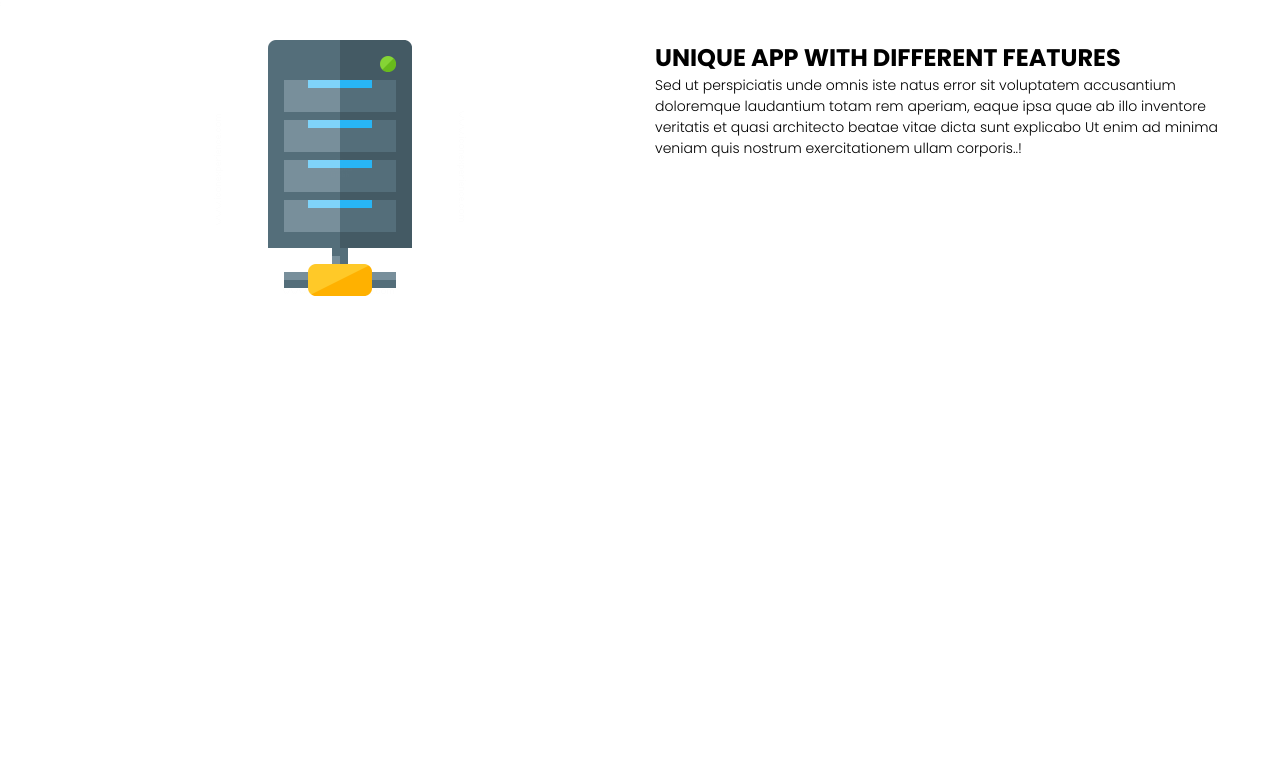
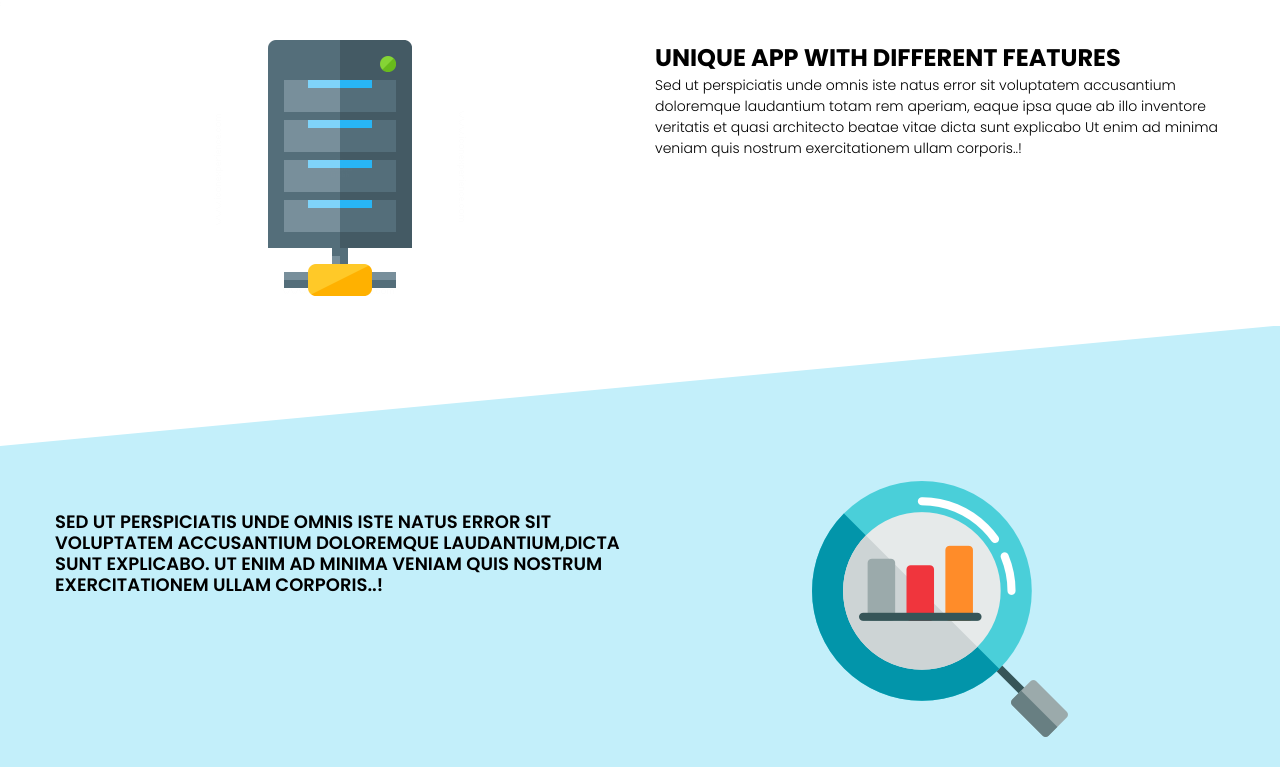
Before and after one commit to naime1947/react-website, a React (Create React App) app: page / in a window 1280 px wide. Shown: the part 757-1524 px from the top of the page. Before the commit the page ends 1083 px from the top, so only its background shows below. Built offline with nearby package versions, Linux system fonts and the light colour scheme.

Commit message:
LayoutPadding Gradient done

```diff
--- /dev/null
+++ b/src/components/LayoutPaddingGradiant.js
@@ -0,0 +1,43 @@
+import React from 'react';
+import ser6 from '../images/ser6.png';
+
+class LayoutPaddingGradiant extends React.Component {
+    state = {
+        text:''
+
+    }
+    componentDidMount() {
+     const text = 'Sed ut perspiciatis unde omnis iste natus error sit voluptatem accusantium doloremque laudantium,dicta sunt explicabo. Ut enim ad minima veniam quis nostrum exercitationem ullam corporis..!'
+
+        this.setState({
+            text
+        })
+    }
+
+    render() {
+        const {text}=this.state;
+        return (
+            <section class="layout_padding gradiant_bg cross_layout">
+         <div class="container">
+            <div class="row margin_bottom_30">
+               <div class="col-md-6 cont_theme_blog">
+                  <div class="full">
+
+                     <h4>{text}</h4>
+                  </div>
+
+               </div>
+               <div class="col-md-6 wow fadeInRight" data-wow-delay="0.5" data-wow-duration="1s">
+                  <div class="full">
+                     <div class="center"><img src={ser6} alt="#" /></div>
+                  </div>
+
+               </div>
+            </div>
+         </div>
+      </section>
+        )
+    }
+}
+
+export default LayoutPaddingGradiant;
--- a/src/components/Website.js
+++ b/src/components/Website.js
@@ -2,6 +2,7 @@ import React from 'react';
 import Header from './Header';
 import BannerParalax from './BannerParalax';
 import LayoutPadding from './LayoutPadding';
+import LayoutPaddingGradiant from './LayoutPaddingGradiant';
 
 class Website extends React.Component {
     render() {
@@ -10,6 +11,7 @@ class Website extends React.Component {
                 <Header/>
                 <BannerParalax/>
                 <LayoutPadding/>
+                <LayoutPaddingGradiant/>
             </React.Fragment>)
     }
 }
```
